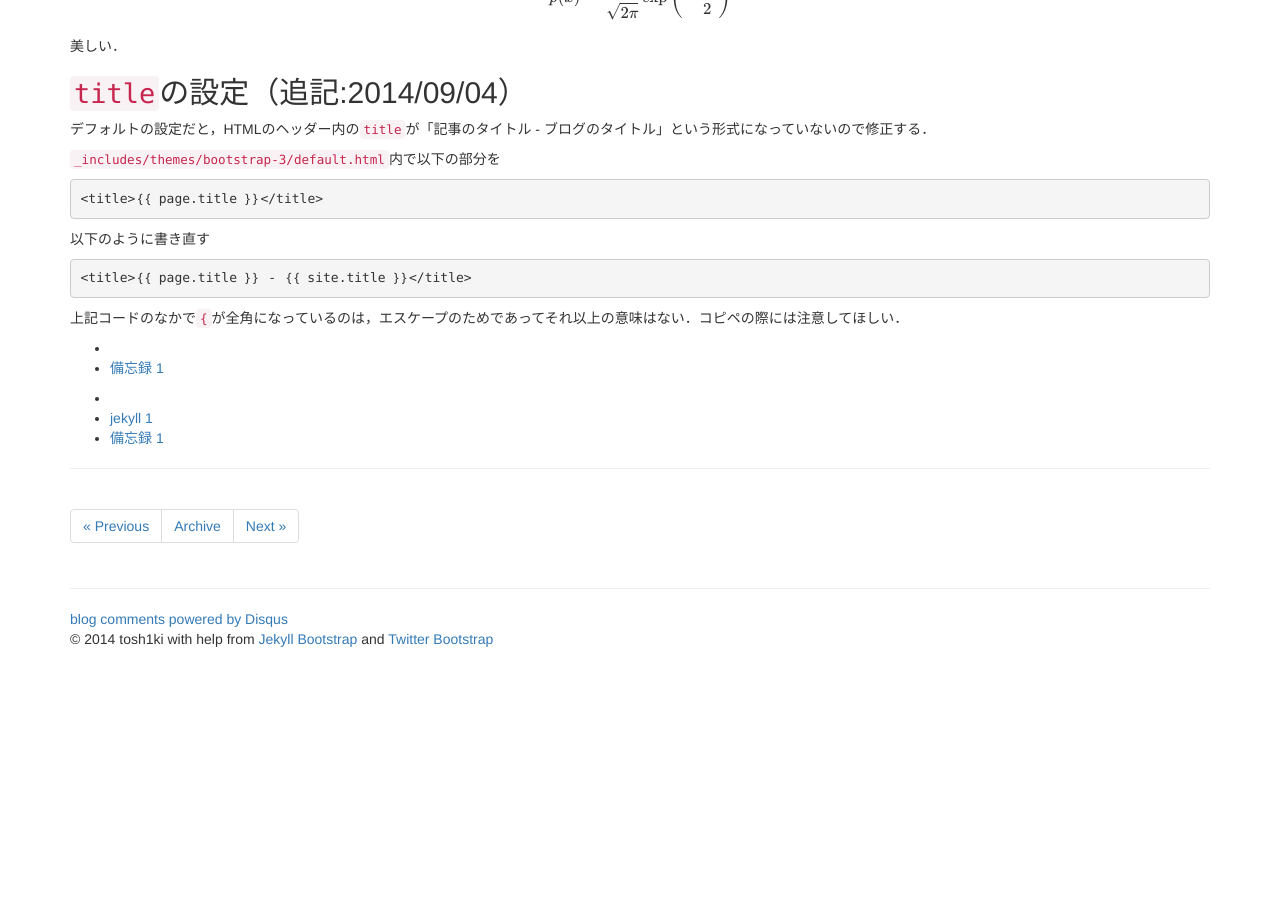
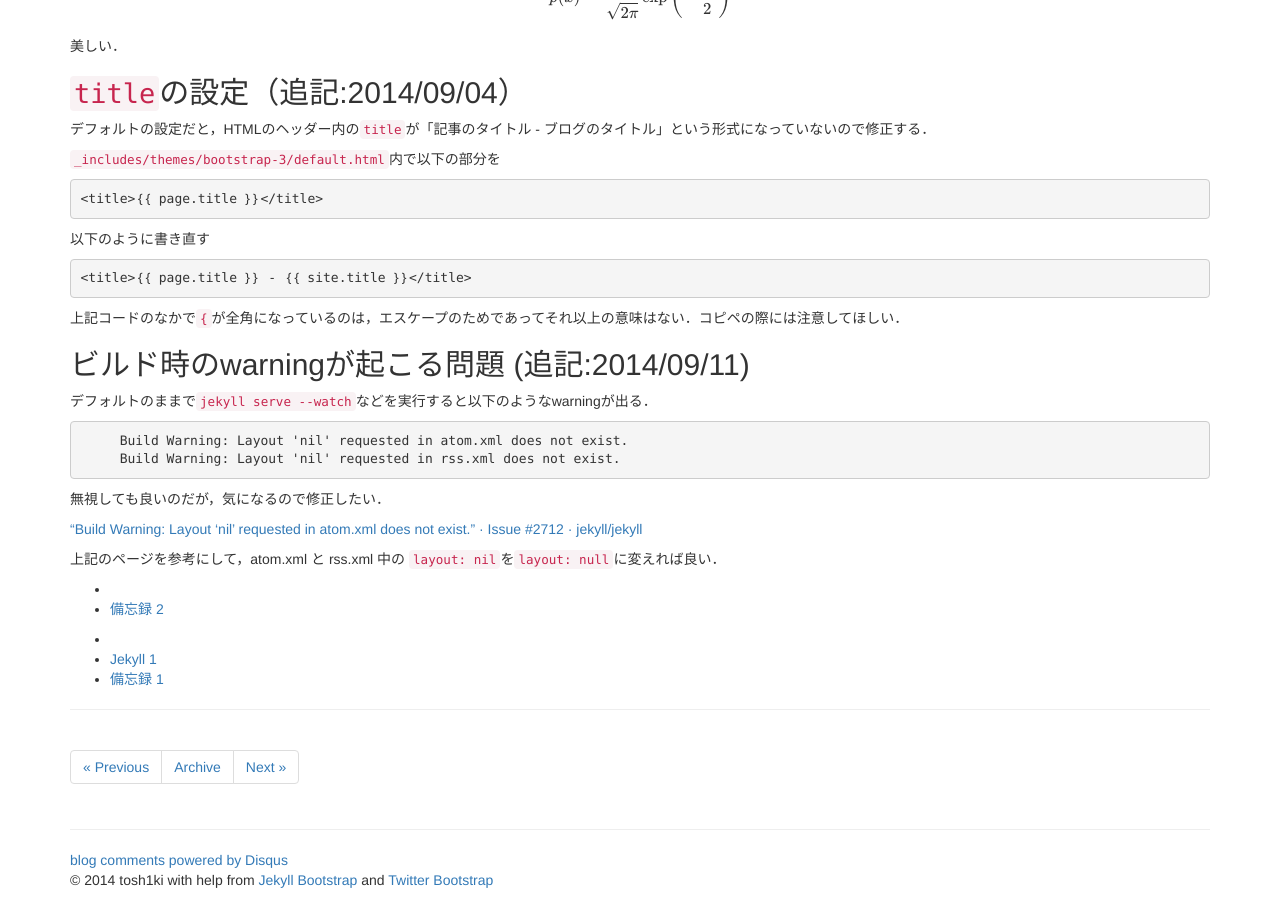
Before and after one commit to tosh1ki/tosh1ki.github.com, a Jekyll site: the page built from _posts/2014-07-31-howto.md, in a window 1280 px wide and 900 px high, scrolled down 885 px. Built offline with Jekyll 4.4.1, drawn with Linux system fonts in a browser that asks for light colours; nearby versions of some CDN libraries; library files that are not in the unit come from our copies; formulas are drawn with MathJax 3; comment, search, counter and statistics services are not loaded; before the commit the page ends 1544 px from its top, so only the background shows below that.

```diff
--- a/_posts/2014-07-31-howto.md
+++ b/_posts/2014-07-31-howto.md
@@ -3,7 +3,7 @@ layout: post
 title: jekyllの使い方メモ
 description: jekyllの使い方の備忘録
 category: [備忘録]
-tags: [jekyll,備忘録]
+tags: [Jekyll,備忘録]
 ---
 {% include JB/setup %}
 
@@ -65,3 +65,18 @@ $$
 ~~~
 
 上記コードのなかで`{`が全角になっているのは，エスケープのためであってそれ以上の意味はない．コピペの際には注意してほしい．
+
+
+## ビルド時のwarningが起こる問題 (追記:2014/09/11)
+デフォルトのままで`jekyll serve --watch`などを実行すると以下のようなwarningが出る．
+
+~~~
+     Build Warning: Layout 'nil' requested in atom.xml does not exist.
+     Build Warning: Layout 'nil' requested in rss.xml does not exist.
+~~~
+
+無視しても良いのだが，気になるので修正したい．
+
+[“Build Warning: Layout 'nil' requested in atom.xml does not exist.” · Issue #2712 · jekyll/jekyll](https://github.com/jekyll/jekyll/issues/2712)
+
+上記のページを参考にして，atom.xml と rss.xml 中の `layout: nil`を`layout: null`に変えれば良い．
--- a/atom.xml
+++ b/atom.xml
@@ -1,5 +1,5 @@
 ---
-layout: nil
+layout: null
 title : Atom Feed
 ---
 <?xml version="1.0" encoding="utf-8"?>
--- a/rss.xml
+++ b/rss.xml
@@ -1,5 +1,5 @@
 ---
-layout: nil
+layout: null
 title : RSS Feed
 ---
 
```
Also changed, not shown: _posts/2014-07-30-imas.md (+1 -1 lines), _posts/2014-09-11-validatephonenumber.md (added, +14 -0 lines), _posts/2014-09-13-hokudai.md (added, +28 -0 lines), image/2014-09-13/1.png (added), image/2014-09-13/2.png (added), image/2014-09-13/3.png (added), image/2014-09-13/4.png (added), image/2014-09-13/5.png (added), 2 other files.
